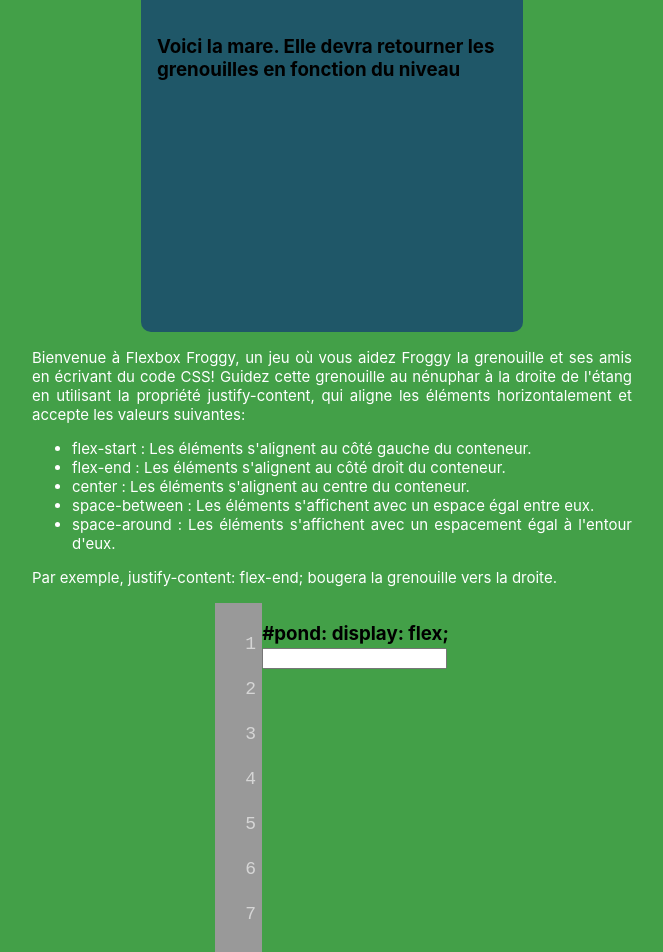
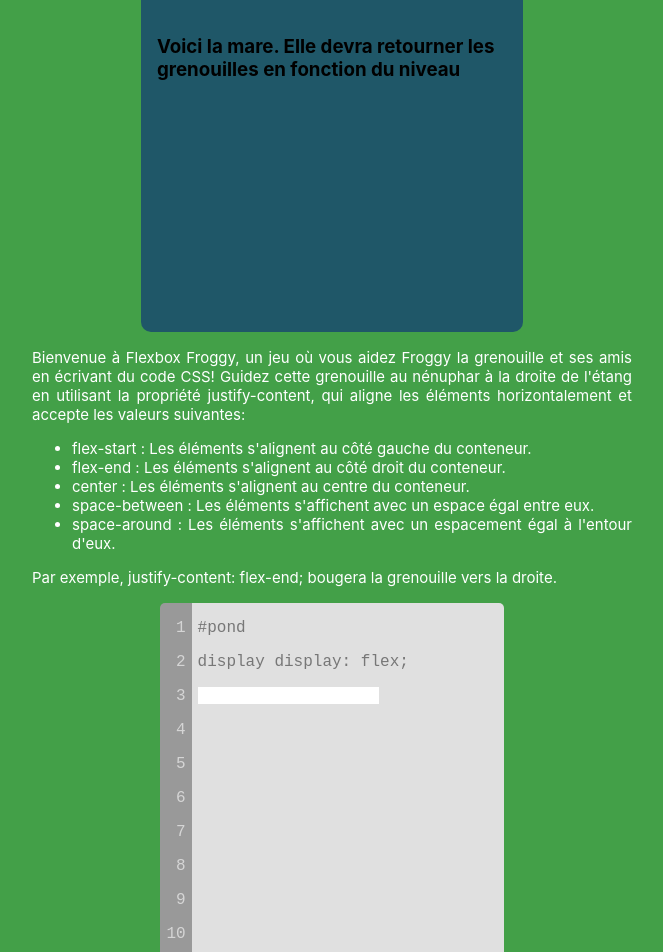
Before and after one commit to paulgast/React-Flexbox-Froggy-Clone, a React (Create React App) app: page / in a window 1280 px wide. Shown: the top 952 px of the page, without its empty margins (308-971 px from the left). Built offline with nearby package versions, Linux system fonts and the light colour scheme.

Commit message:
Modification Css de l'éditeur

```diff
--- a/src/App.css
+++ b/src/App.css
@@ -35,13 +35,20 @@ body {
   font-size: 15px;
 }
 
+
+.editor {
+  display: flex;
+  flex-direction: row;
+  font-family: 'Source Code Pro', monospace;
+  font-size: 16px;
+}
+
 .lineNumber{
   background-color: #999999;
-  width: 35px;
-  padding: 10px 6px;
   text-align: right;
-  font-size: 18px;
-  line-height: 1.5;
+  padding: 0px 6px;
+  border-top-left-radius: 5px;
+  border-bottom-left-radius: 5px;
 }
 
 .lineNumber p {
@@ -49,7 +56,16 @@ body {
   font-family:'Source Code Pro', monospace;
 }
 
-.editor {
-  display: flex;
-  flex-direction: row;
+.Css {
+  min-width: 300px;
+  color: #777;
+  background-color: #E0E0E0;
+  border-top-right-radius: 5px;
+  border-bottom-right-radius: 5px;
+  padding: 0px 6px;
 }
+
+.Css input {
+  border-style:none;
+  outline:none;
+}
--- a/src/Components/Editor/Css.js
+++ b/src/Components/Editor/Css.js
@@ -2,16 +2,14 @@ import React from "react"
 
 function Css() {
     return (
-        <div>
-            <h3>
-                #pond:
-                    display: flex;
+        <div className="Css">
+            <p>#pond</p>
+            <p>         display display: flex;</p>
                     <form>
                         <label>
                             <input type="text" name="name" />
                         </label>
                     </form>
-            </h3>
         </div>
     )
 }
```
